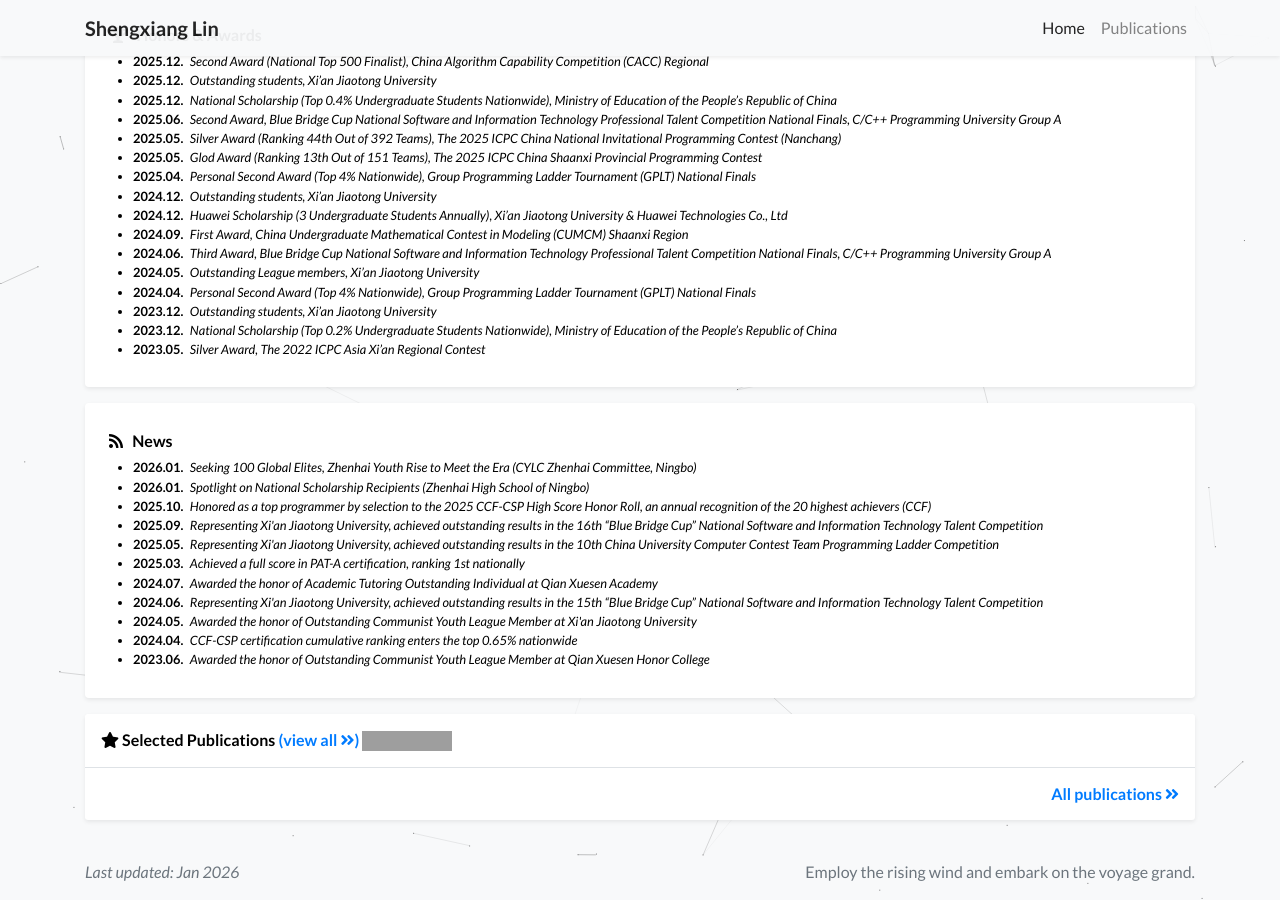
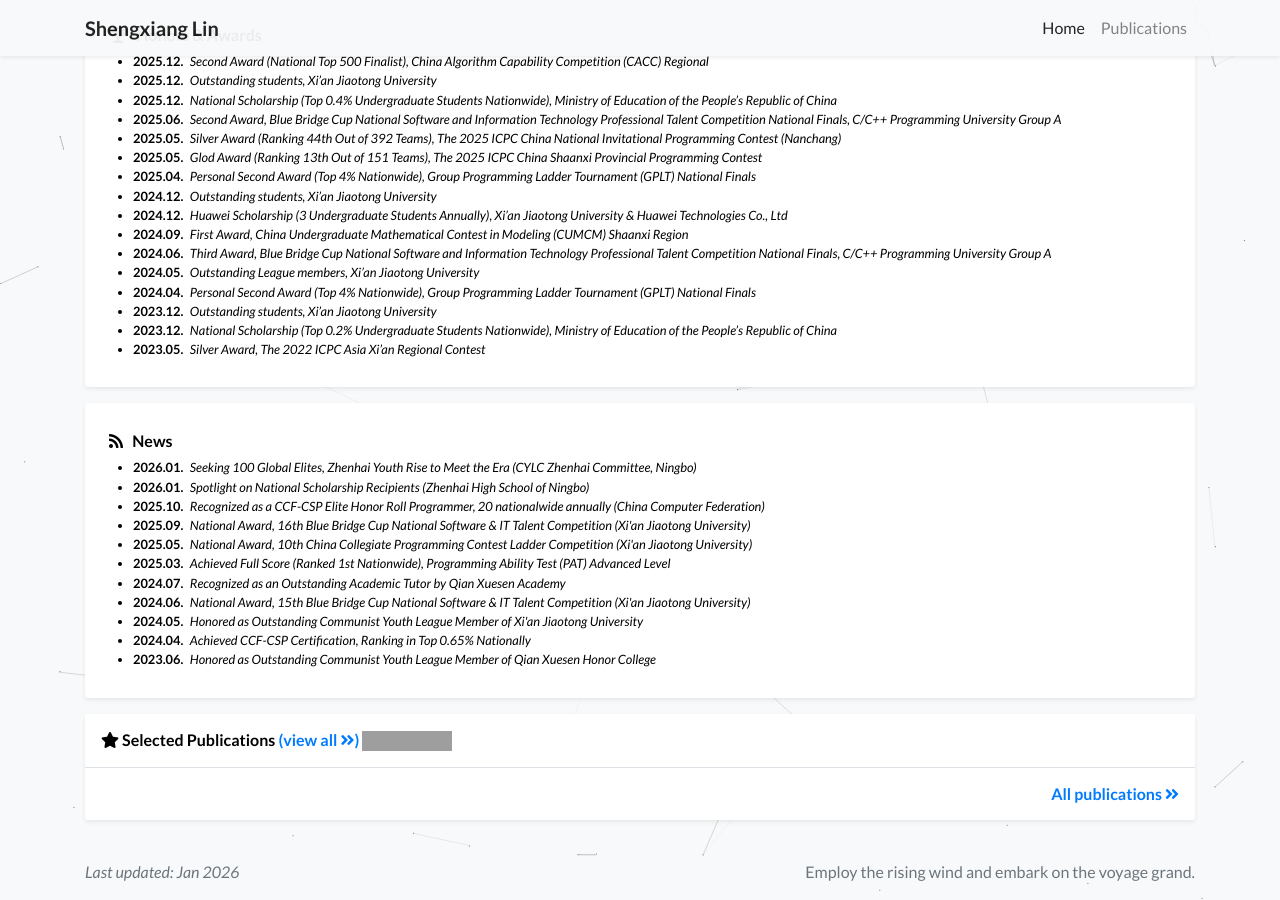
Before and after one commit to Shengxiang-Lin/Shengxiang-Lin.github.io, a Jekyll site: the page built from index.html, in a window 1280 px wide and 900 px high, scrolled down 1126 px. Built offline with Jekyll 4.4.1, drawn with Linux system fonts in a browser that asks for light colours; a style sheet for code colours, icons or effects is not loaded; grey boxes are pictures that could not be loaded.

Commit message:
Update profile.yml

```diff
--- a/_data/profile.yml
+++ b/_data/profile.yml
@@ -116,6 +116,7 @@ awards:
   date: 2023.05
   url: "https://Shengxiang-Lin.github.io/assets/cv/Silver%20Award%2C%20The%202022%20ICPC%20Asia%20Xi%E2%80%99an%20Regional%20Contest.pdf"
 
+
 news:
   - name: Seeking 100 Global Elites, Zhenhai Youth Rise to Meet the Era (CYLC Zhenhai Committee, Ningbo)
     date: 2026.01
@@ -123,31 +124,31 @@ news:
   - name: Spotlight on National Scholarship Recipients (Zhenhai High School of Ningbo)
     date: 2026.01
     url: "https://mp.weixin.qq.com/s?__biz=MzI4NzYyMzk5MA==&mid=2247578879&idx=1&sn=aaf1623d52355c42059c5f7483a260c0&chksm=ea603dceca8a747c037812b400390c8a2698e20836a546037c60ca4919cf290b2be63efa7f61&mpshare=1&scene=23&srcid=0109XN9lhCukfr7K932NdMZj&sharer_shareinfo=7662b087a9a397b32760b63bf16b989d&sharer_shareinfo_first=e8f4e005e168e3dd46c2f85e9ae777a7#rd"
-  - name: Honored as a top programmer by selection to the 2025 CCF-CSP High Score Honor Roll, an annual recognition of the 20 highest achievers (CCF)
+  - name: Recognized as a CCF-CSP Elite Honor Roll Programmer, 20 nationalwide annually (China Computer Federation)
     date: "2025.10"
     url: "https://www.ccf.org.cn/Focus/2025-10-28/850505.shtml"
-  - name: Representing Xi'an Jiaotong University, achieved outstanding results in the 16th “Blue Bridge Cup” National Software and Information Technology Talent Competition
+  - name: National Award, 16th Blue Bridge Cup National Software & IT Talent Competition (Xi'an Jiaotong University)
     date: 2025.09
     url: "https://news.xjtu.edu.cn/info/1002/224945.htm"
-  - name: Representing Xi'an Jiaotong University, achieved outstanding results in the 10th China University Computer Contest Team Programming Ladder Competition
+  - name: National Award, 10th China Collegiate Programming Contest Ladder Competition (Xi'an Jiaotong University)
     date: 2025.05
     url: "https://news.xjtu.edu.cn/info/1009/221789.htm"
-  - name: Achieved a full score in PAT-A certification, ranking 1st nationally
+  - name: Achieved Full Score (Ranked 1st Nationwide), Programming Ability Test (PAT) Advanced Level
     date: 2025.03
     url: "https://Shengxiang-Lin.github.io/assets/cv/First Award, Programming Ability Test ( PAT ) Advanced Level.pdf"
-  - name: Awarded the honor of Academic Tutoring Outstanding Individual at Qian Xuesen Academy
+  - name: Recognized as an Outstanding Academic Tutor by Qian Xuesen Academy
     date: 2024.07
     url: "https://mp.weixin.qq.com/s?__biz=Mzg2NzE1MDM5MQ==&mid=2247489554&idx=1&sn=acae779bb118fe4405c72002bf68e688&chksm=cffa0407ba50e806d4742efc7c07867987fc4589be490c0c0f94ec60851027a92848f3a13b43&mpshare=1&scene=23&srcid=11275DglXHCM9Ko8PRdIvhZT&sharer_shareinfo=408b7c1dd19099b7d14bd26bdc0e1da2&sharer_shareinfo_first=408b7c1dd19099b7d14bd26bdc0e1da2#rd"
-  - name: Representing Xi'an Jiaotong University, achieved outstanding results in the 15th “Blue Bridge Cup” National Software and Information Technology Talent Competition
+  - name: National Award, 15th Blue Bridge Cup National Software & IT Talent Competition (Xi'an Jiaotong University)
     date: 2024.06
     url: "https://pec.xjtu.edu.cn/info/1115/4265.htm"
-  - name: Awarded the honor of Outstanding Communist Youth League Member at Xi'an Jiaotong University
+  - name: Honored as Outstanding Communist Youth League Member of Xi'an Jiaotong University
     date: 2024.05
     url: "https://mp.weixin.qq.com/s?__biz=MzkyOTU3MTcxNQ==&mid=2247487908&idx=1&sn=c9487c0bd44b93c8415f06e3837cd073&chksm=c3669065da810c6831c229fd53bb63696b61f1d484bacbdd0b4438a09d46b3f0ce4da779f90e&mpshare=1&scene=23&srcid=1116aEEVSbcCMvfBkzhwD1vy&sharer_shareinfo=8abcecfef1130d11f4090c2bda30e07a&sharer_shareinfo_first=8abcecfef1130d11f4090c2bda30e07a#rd"
-  - name: CCF-CSP certification cumulative ranking enters the top 0.65% nationwide
+  - name: Achieved CCF-CSP Certification, Ranking in Top 0.65% Nationally
     date: 2024.04
     url: "https://Shengxiang-Lin.github.io/assets/cv/ccf-csp-33.pdf"
-  - name: Awarded the honor of Outstanding Communist Youth League Member at Qian Xuesen Honor College
+  - name: Honored as Outstanding Communist Youth League Member of Qian Xuesen Honor College
     date: 2023.06
     url: "https://mp.weixin.qq.com/s?__biz=MzI0NzExMjIwMQ==&mid=2650995705&idx=1&sn=f11322a6904706c2d10a835ff678be17&chksm=f3f8126067368330a3d6a068e6cb13aa34e53f350b2c9736e15b85bf2acfcc04f4565ea28831&mpshare=1&scene=23&srcid=1127vDtcrvGgLvMChJ1gLelU&sharer_shareinfo=c4d6f0596af1effeae5af0902dae5ac6&sharer_shareinfo_first=c4d6f0596af1effeae5af0902dae5ac6#rd"
 
```
